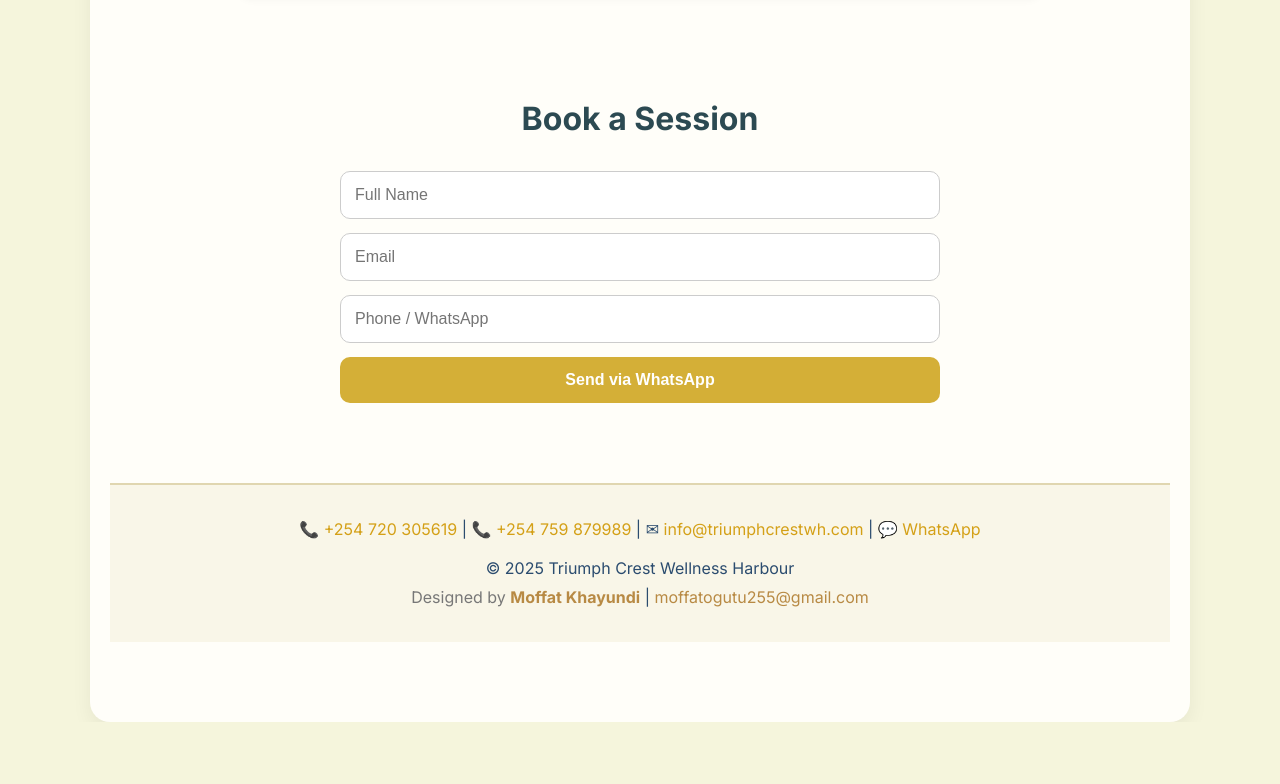
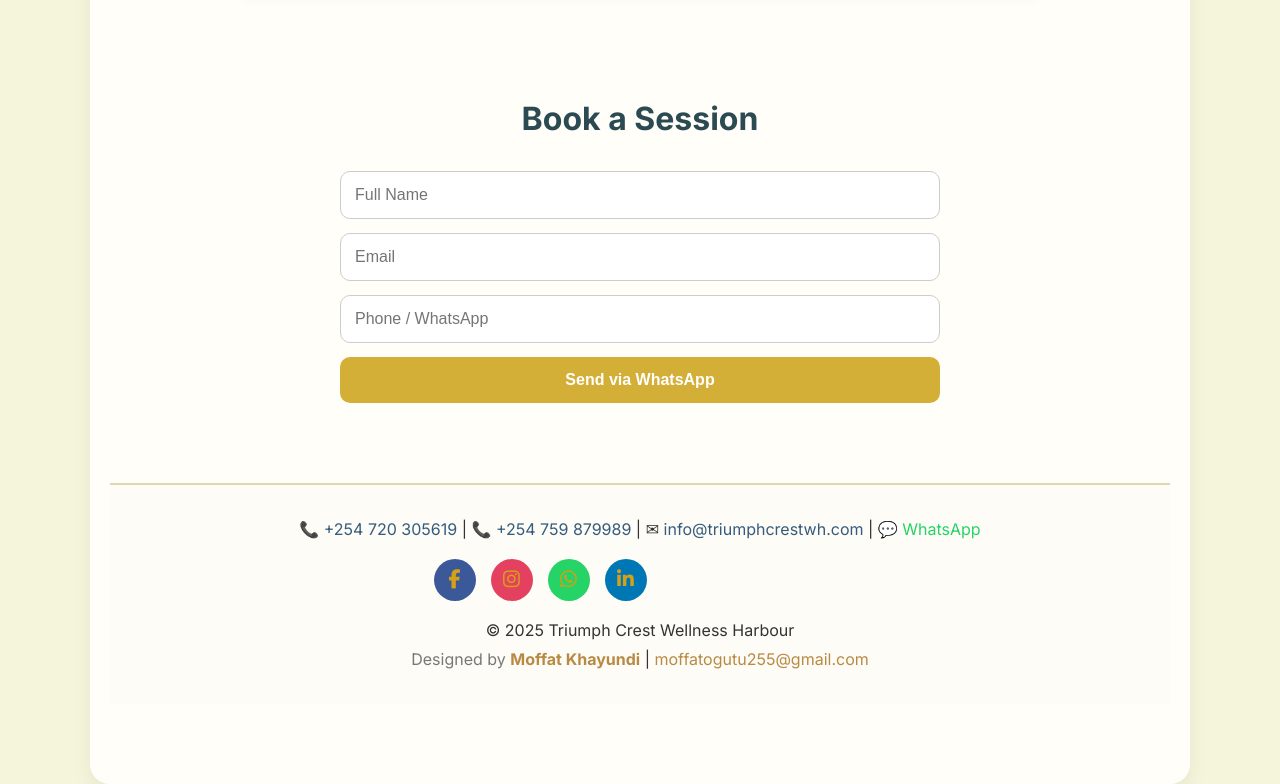
Before and after one commit to MOFFAT-254/-Triumph-Crest-Wellness, a plain HTML site: page index.html in a window 1280 px wide. Shown: the part 2880-3664 px from the top of the page. Before the commit the page ends 3602 px from the top, so only its background shows below. Drawn offline with Linux system fonts and the light colour scheme.

Commit message:
Update index.html

```diff
--- a/index.html
+++ b/index.html
@@ -5,6 +5,8 @@
   <meta name="viewport" content="width=device-width,initial-scale=1" />
   <title>Triumph Crest Wellness Harbour</title>
   <link href="https://fonts.googleapis.com/css2?family=Inter:wght@300;400;600;700&display=swap" rel="stylesheet">
+  <!-- Font Awesome Icons -->
+<link rel="stylesheet" href="https://cdnjs.cloudflare.com/ajax/libs/font-awesome/6.5.0/css/all.min.css">
 
   <style>
     :root {
@@ -399,6 +401,36 @@
       50% { transform: scale(1.1); }
       100% { transform: scale(1); }
     }
+    /* ===== SOCIAL MEDIA ICONS ===== */
+.social-links {
+  display: flex;
+  justify-content: center;
+  gap: 15px;
+}
+
+.social-icon {
+  display: inline-flex;
+  justify-content: center;
+  align-items: center;
+  width: 42px;
+  height: 42px;
+  font-size: 1.2rem;
+  color: white;
+  border-radius: 50%;
+  text-decoration: none;
+  transition: transform 0.3s ease, opacity 0.3s ease;
+}
+
+.social-icon:hover {
+  transform: translateY(-5px);
+  opacity: 0.9;
+}
+
+/* Platform colors */
+.facebook { background: #3b5998; }
+.instagram { background: #e4405f; }
+.whatsapp { background: #25d366; }
+.linkedin { background: #0077b5; }
   </style>
 </head>
 
@@ -569,20 +601,30 @@
   </section>
 
 <!-- ===== FOOTER ===== -->
-  <footer class="footer">
-    <p>
-      📞 <a href="tel:+254720305619">+254 720 305619</a> |
-      📞 <a href="tel:+254759879989">+254 759 879989</a> |
-      ✉ <a href="mailto:info@triumphcrestwh.com">info@triumphcrestwh.com</a> |
-      💬 <a href="https://wa.me/254720305619" target="_blank">WhatsApp</a>
+<footer class="footer" style="text-align:center; padding:30px; background:#fefcf6; color:#333;">
+  <p style="margin-bottom:10px;">
+    📞 <a href="tel:+254720305619" style="color:#355c7d; text-decoration:none;">+254 720 305619</a> |
+    📞 <a href="tel:+254759879989" style="color:#355c7d; text-decoration:none;">+254 759 879989</a> |
+    ✉ <a href="mailto:info@triumphcrestwh.com" style="color:#355c7d; text-decoration:none;">info@triumphcrestwh.com</a> |
+    💬 <a href="https://wa.me/254720305619" target="_blank" style="color:#25d366; text-decoration:none;">WhatsApp</a>
   </p>
+
+  <!-- Social Media Icons -->
+  <div class="social-links" style="margin:15px 0;">
+    <a href="https://facebook.com/YourPageHere" target="_blank" class="social-icon facebook"><i class="fab fa-facebook-f"></i></a>
+    <a href="https://instagram.com/YourPageHere" target="_blank" class="social-icon instagram"><i class="fab fa-instagram"></i></a>
+    <a href="https://wa.me/254720305619" target="_blank" class="social-icon whatsapp"><i class="fab fa-whatsapp"></i></a>
+    <a href="https://linkedin.com/in/YourPageHere" target="_blank" class="social-icon linkedin"><i class="fab fa-linkedin-in"></i></a>
+  </div>
+
   <div style="margin-top:10px;">
     © 2025 Triumph Crest Wellness Harbour <br>
     <span style="color:#777;">Designed by </span>
     <strong style="color:#b88a44;">Moffat Khayundi</strong> |
-      <a href="mailto:moffatogutu255@gmail.com" style="color:#b88a44;">moffatogutu255@gmail.com</a>
+    <a href="mailto:moffatogutu255@gmail.com" style="color:#b88a44; text-decoration:none;">moffatogutu255@gmail.com</a>
   </div>
 </footer>
+
 
   <!-- ===== WHATSAPP FLOAT ===== -->
   <a href="https://wa.me/254720305619" target="_blank" id="whatsapp-float" title="Chat on WhatsApp">💬</a>
```
Lines whose indentation alone changed are shown as unchanged.
